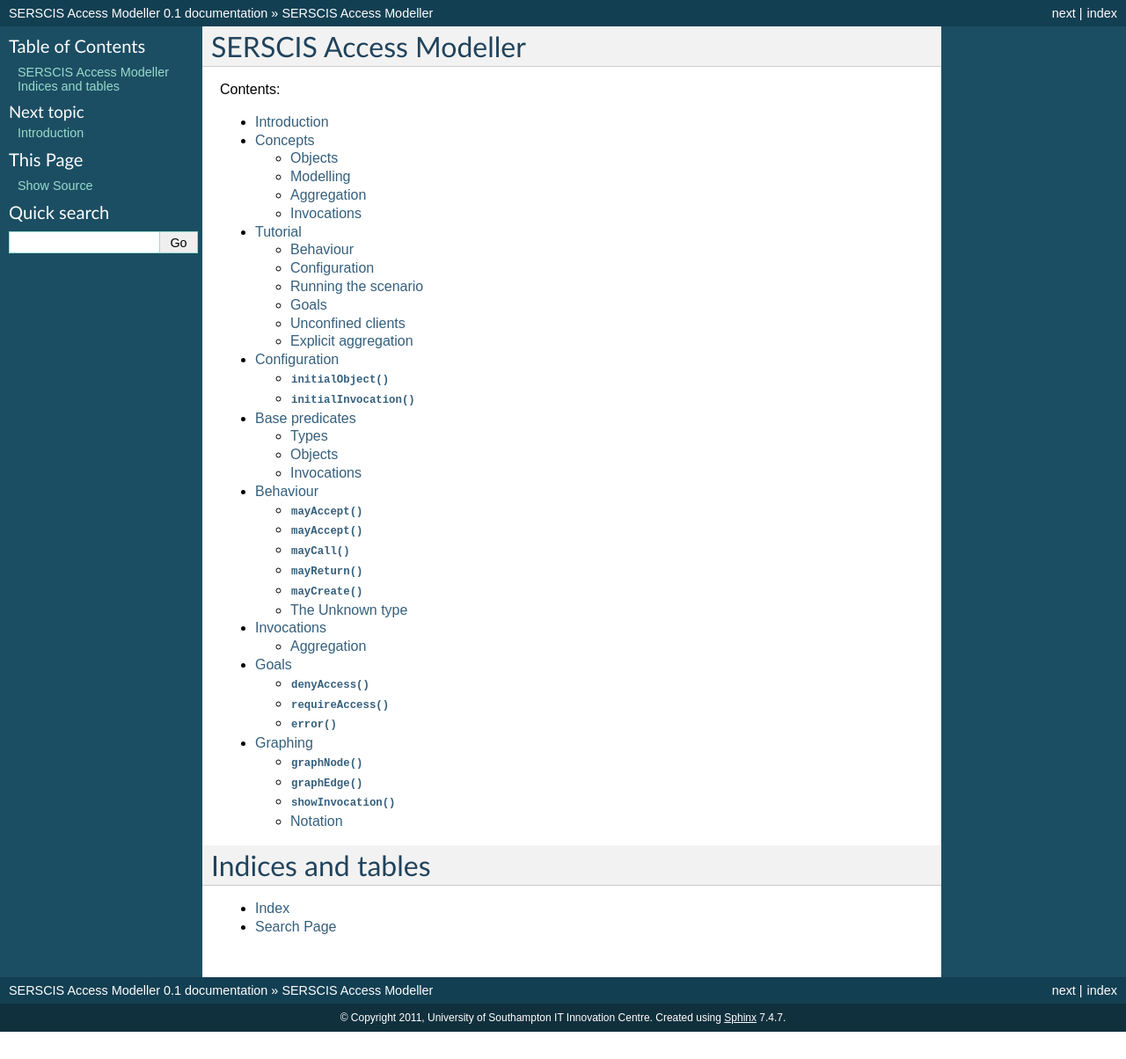
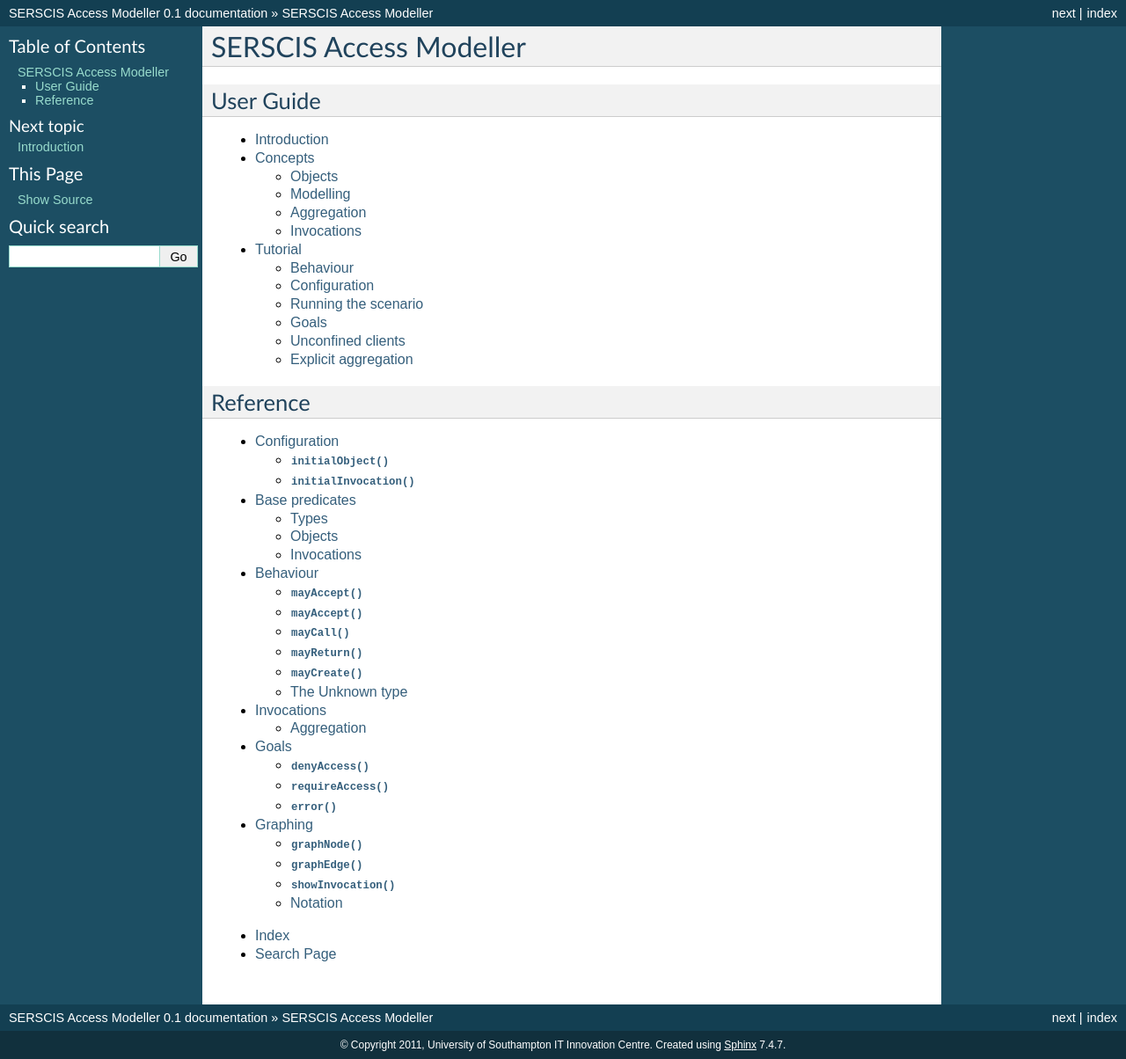
Before and after one commit to it-innovation/sam, a Sphinx documentation site: the page built from doc/index.rst, in a window 1280 px wide. Shown: the whole page at 88% size. Built offline with Sphinx 7.4.7, drawn with Linux system fonts in a browser that asks for light colours; before the commit the page ends 1173 px from its top, so only the background shows below that.

Commit message:
Reorganised index page

```diff
--- a/doc/index.rst
+++ b/doc/index.rst
@@ -6,7 +6,8 @@
 SERSCIS Access Modeller
 =======================
 
-Contents:
+User Guide
+----------
 
 .. toctree::
    :maxdepth: 2
@@ -14,6 +15,13 @@
    introduction
    concepts
    tutorial
+
+Reference
+---------
+
+.. toctree::
+   :maxdepth: 2
+
    configuration
    base
    behaviour
@@ -21,8 +29,5 @@
    goals
    graphing
 
-Indices and tables
-==================
-
 * :ref:`genindex`
 * :ref:`search`
```
